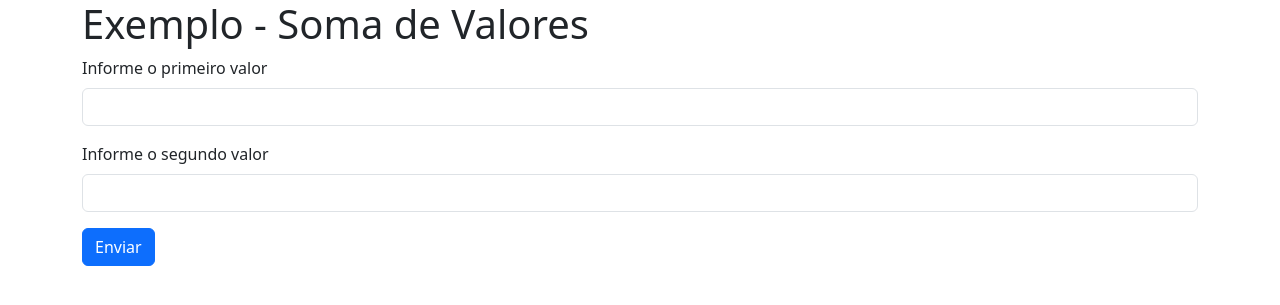
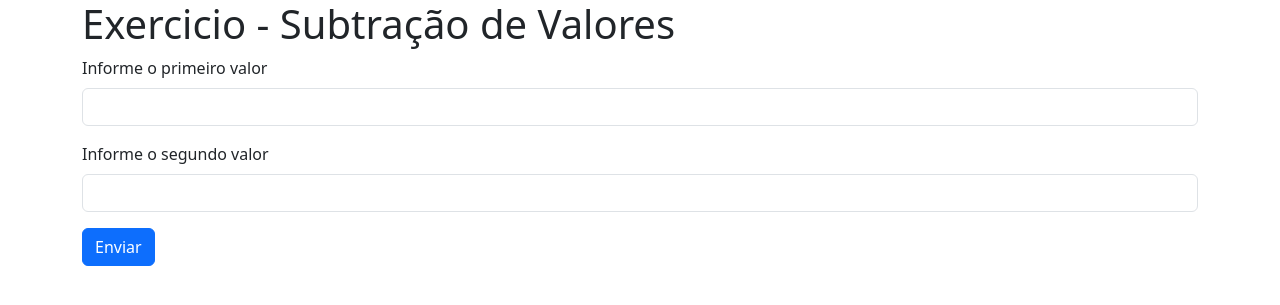
Before and after one commit to luana-novais/AULA-LINGUAGEM-PROGRAMACAO, a PHP site: page /Lista_exercicios_1/exercicio-2.php in a window 1280 px wide. Shown: the top 305 px of the page. Run offline with PHP 8.4, Linux system fonts and the light colour scheme.

Commit message:
alteração exercicios

```diff
--- a/Lista_exercicios_1/exercicio-2.php
+++ b/Lista_exercicios_1/exercicio-2.php
@@ -3,12 +3,12 @@
 <head>
 <meta charset="utf-8">
 <meta name="viewport" content="width=device-width, initial-scale=1">
-<title>Exemplo - Soma de Valores</title>
+<title>Exercicio - Subtração de Valores</title>
 <link href="https://cdn.jsdelivr.net/npm/bootstrap@5.3.0/dist/css/bootstrap.min.css" rel="stylesheet" >
 </head>
 <body>
 <div class="container">
-<h1>Exemplo - Soma de Valores</h1>
+<h1>Exercicio - Subtração de Valores</h1>
 <form method="post">
 <div class="mb-3">
     <label for="valor1" class="form-label">Informe o primeiro valor</label>
@@ -24,8 +24,8 @@
     if($_SERVER['REQUEST_METHOD'] == 'POST'){
         $valor1 = $_POST["valor1"];
         $valor2 = $_POST["valor2"];
-        $soma = $valor2- $valor1;
-        echo"<p>Soma: $soma</p>";
+        $subtracao = $valor2- $valor1;
+        echo"<p>O resultado: $subtracao</p>";
     }
 ?>
 
--- a/Lista_exercicios_1/exercicio_1.php
+++ b/Lista_exercicios_1/exercicio_1.php
@@ -3,12 +3,12 @@
 <head>
 <meta charset="utf-8">
 <meta name="viewport" content="width=device-width, initial-scale=1">
-<title>Exemplo - Soma de Valores</title>
+<title>Exercicio - Soma de Valores</title>
 <link href="https://cdn.jsdelivr.net/npm/bootstrap@5.3.0/dist/css/bootstrap.min.css" rel="stylesheet" >
 </head>
 <body>
 <div class="container">
-<h1>Exemplo - Soma de Valores</h1>
+<h1>Exercicio - Soma de Valores</h1>
 <form method="post">
 <div class="mb-3">
     <label for="valor1" class="form-label">Informe o primeiro valor</label>
@@ -25,7 +25,7 @@
         $valor1 = $_POST["valor1"];
         $valor2 = $_POST["valor2"];
         $soma = $valor1 + $valor2;
-        echo"<p>Soma: $soma</p>";
+        echo"<p>A soma dos valores é: $soma</p>";
     }
 ?>
 
```
Also changed, not shown: Aulas/14-08/desafio.php (renamed from 14-08/desafio.php), Aulas/14-08/desafioResp.php (renamed from 14-08/desafioResp.php), Aulas/14-08/exemplo.php (renamed from 14-08/exemplo.php), Aulas/14-08/formulario.php (renamed from 14-08/formulario.php), Aulas/14-08/formularioResp.php (renamed from 14-08/formularioResp.php), Aulas/21-08/exemplo.php (renamed from 21-08/exemplo.php), Aulas/21-08/exemploResp.php (renamed from 21-08/exemploResp.php), Lista_exercicios_1/exercicio_3.php (added).
